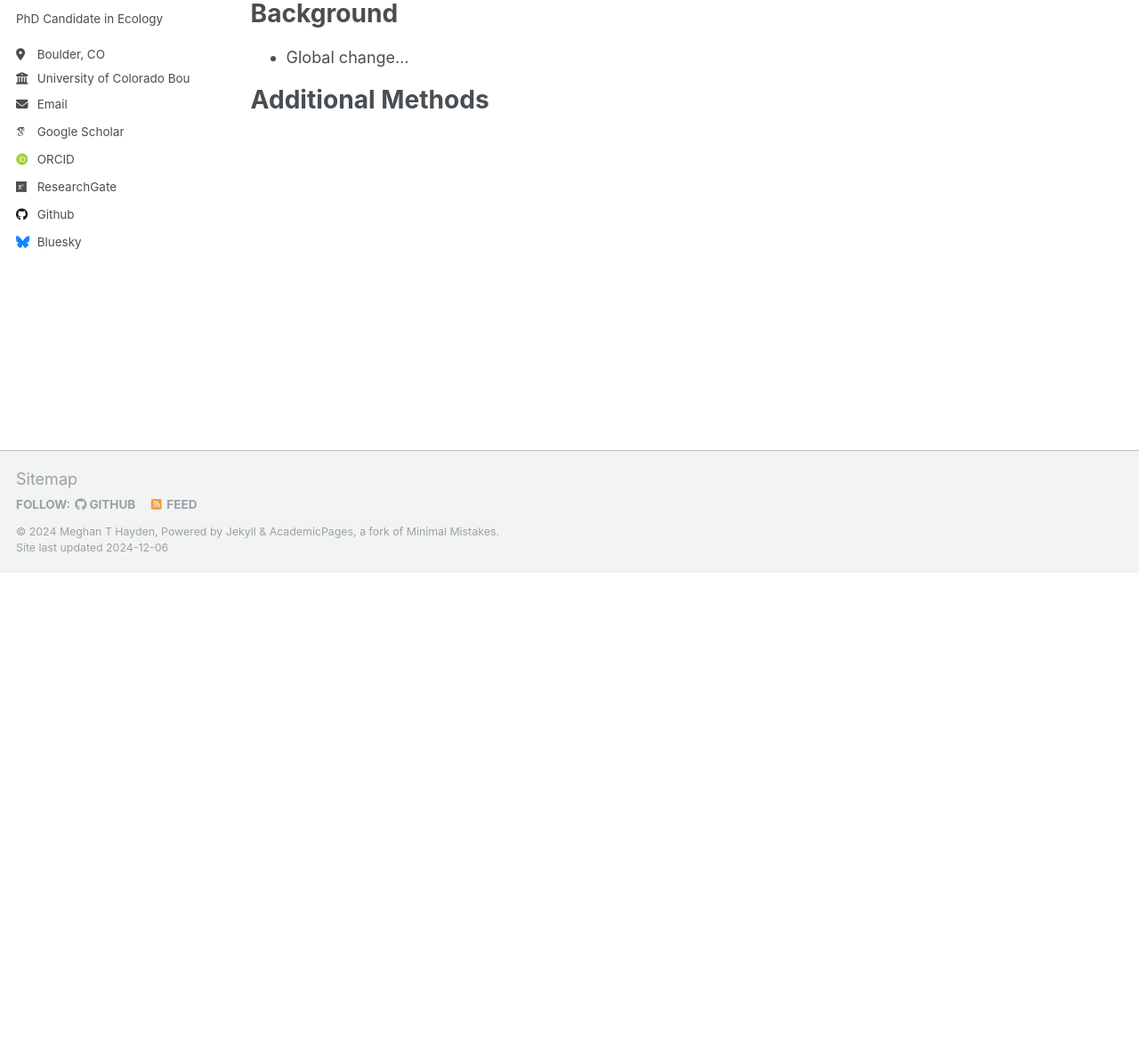
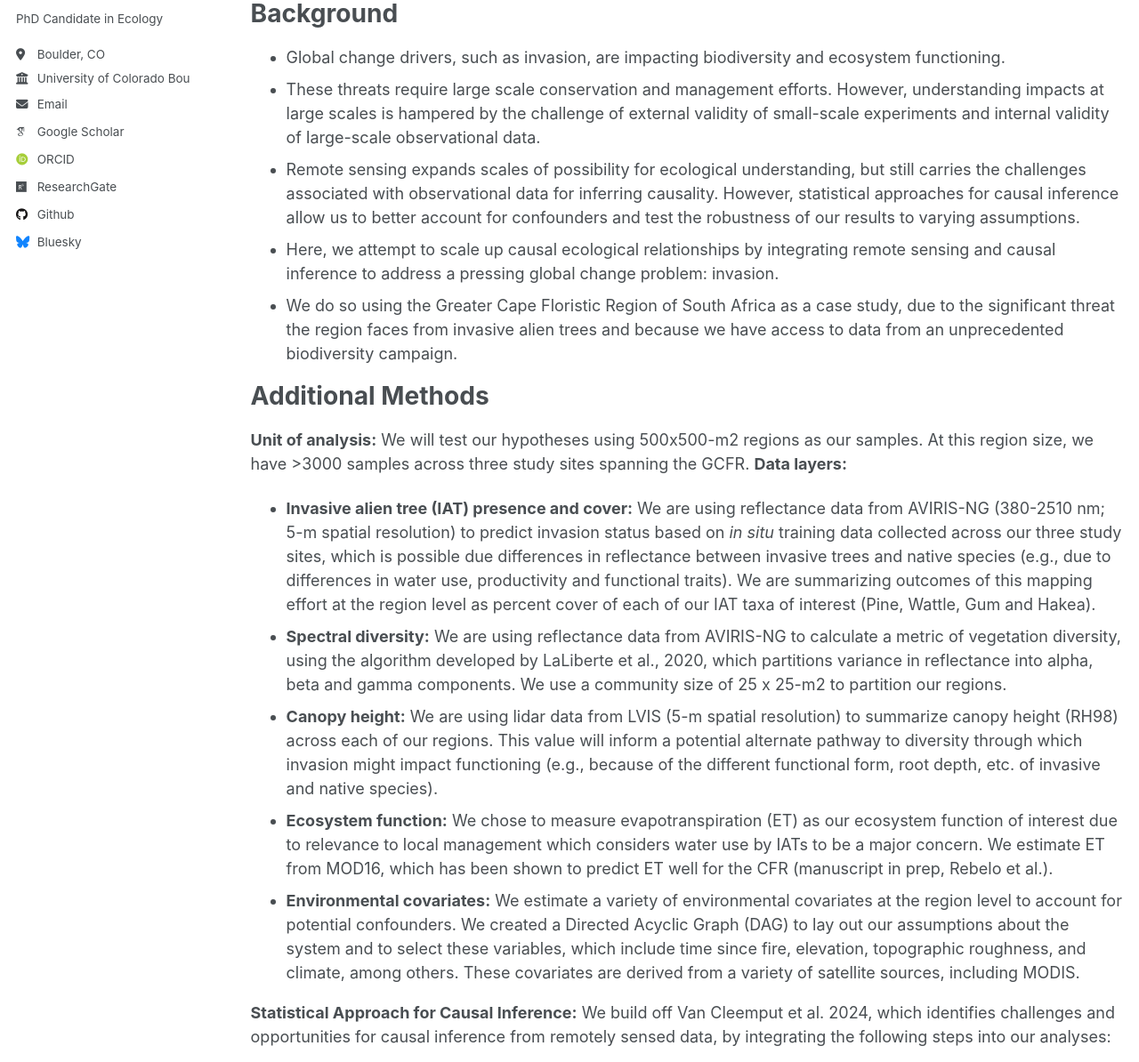
Before and after one commit to MeghanTHayden/MeghanTHayden.github.io, a Jekyll site: the page built from _pages/bioscape.md, in a window 1280 px wide and 1400 px high, scrolled down 550 px. Shown: the part 206-1400 px from the top of the window at 89% size. Built offline with Jekyll 4.4.1, drawn with Linux system fonts in a browser that asks for light colours; some web fonts are replaced; some of the changed text lies outside the part shown.

Commit message:
Add methods details

```diff
--- a/_pages/bioscape.md
+++ b/_pages/bioscape.md
@@ -6,13 +6,31 @@ title: "BioSCape"
 excerpt: "BioSCape"
 ---
 
-<iframe src="/images/pdfs/AGU-2024-Poster.pdf" width="100%" height="600px">
-    This browser does not support PDFs. Please <a href="/images/pdfs/AGU-2024-Poster.pdf">download the PDF</a>.
+<iframe src="/images/AGU-2024-Poster.pdf" width="100%" height="600px">
+    This browser does not support PDFs. Please <a href="/images/AGU-2024-Poster.pdf">download the PDF</a>.
 </iframe>
 
 Background
 ======
-* Global change...
+* Global change drivers, such as invasion, are impacting biodiversity and ecosystem functioning.
+* These threats require large scale conservation and management efforts. However, understanding impacts at large scales is hampered by the challenge of external validity of small-scale experiments and internal validity of large-scale observational data.
+* Remote sensing expands scales of possibility for ecological understanding, but still carries the challenges associated with observational data for inferring causality. However, statistical approaches for causal inference allow us to better account for confounders and test the robustness of our results to varying assumptions.
+* Here, we attempt to scale up causal ecological relationships by integrating remote sensing and causal inference to address a pressing global change problem: invasion.
+* We do so using the Greater Cape Floristic Region of South Africa as a case study, due to the significant threat the region faces from invasive alien trees and because we have access to data from an unprecedented biodiversity campaign.
 
 Additional Methods
 ======
+**Unit of analysis:** We will test our hypotheses using 500x500-m2 regions as our samples. At this region size, we have >3000 samples across three study sites spanning the GCFR.
+**Data layers:**
+* **Invasive alien tree (IAT) presence and cover:** We are using reflectance data from AVIRIS-NG (380-2510 nm; 5-m spatial resolution) to predict invasion status based on *in situ* training data collected across our three study sites, which is possible due differences in reflectance between invasive trees and native species (e.g., due to differences in water use, productivity and functional traits). We are summarizing outcomes of this mapping effort at the region level as percent cover of each of our IAT taxa of interest (Pine, Wattle, Gum and Hakea).
+* **Spectral diversity:** We are using reflectance data from AVIRIS-NG to calculate a metric of vegetation diversity, using the algorithm developed by LaLiberte et al., 2020, which partitions variance in reflectance into alpha, beta and gamma components. We use a community size of 25 x 25-m2 to partition our regions.
+* **Canopy height:** We are using lidar data from LVIS (5-m spatial resolution) to summarize canopy height (RH98) across each of our regions. This value will inform a potential alternate pathway to diversity through which invasion might impact functioning (e.g., because of the different functional form, root depth, etc. of invasive and native species).
+* **Ecosystem function:** We chose to measure evapotranspiration (ET) as our ecosystem function of interest due to relevance to local management which considers water use by IATs to be a major concern. We estimate ET from MOD16, which has been shown to predict ET well for the CFR (manuscript in prep, Rebelo et al.).
+* **Environmental covariates:** We estimate a variety of environmental covariates at the region level to account for potential confounders. We created a Directed Acyclic Graph (DAG) to lay out our assumptions about the system and to select these variables, which include time since fire, elevation, topographic roughness, and climate, among others. These covariates are derived from a variety of satellite sources, including MODIS.
+
+**Statistical Approach for Causal Inference:** We build off Van Cleemput et al. 2024, which identifies challenges and opportunities for causal inference from remotely sensed data, by integrating the following steps into our analyses:
+* We will account for potential bias arising from measurement error in our predictions of invasion status using multiple imputation.
+* We will propagate uncertainty from our invasion mapping effort by creating a series of maps using the probability distribution of pixel predictions. We will run our analysis for each map in order to bound our estimates.
+* We will account for observed confounders by weighting regions of varying invasion status by covariates to ensure balance across our “treatments”. We plan to use either Inverse Probability Weighting or a Group Centered Means approach.
+* We will conduct a mediation analysis under the potential outcomes framework to identify direct and indirect effects of invasion, accounting for confounders across each of these pathways.
+* We will conduct sensitivity tests to detect robustness of our results to unaccounted-for or unobserved confounding variables.
```
